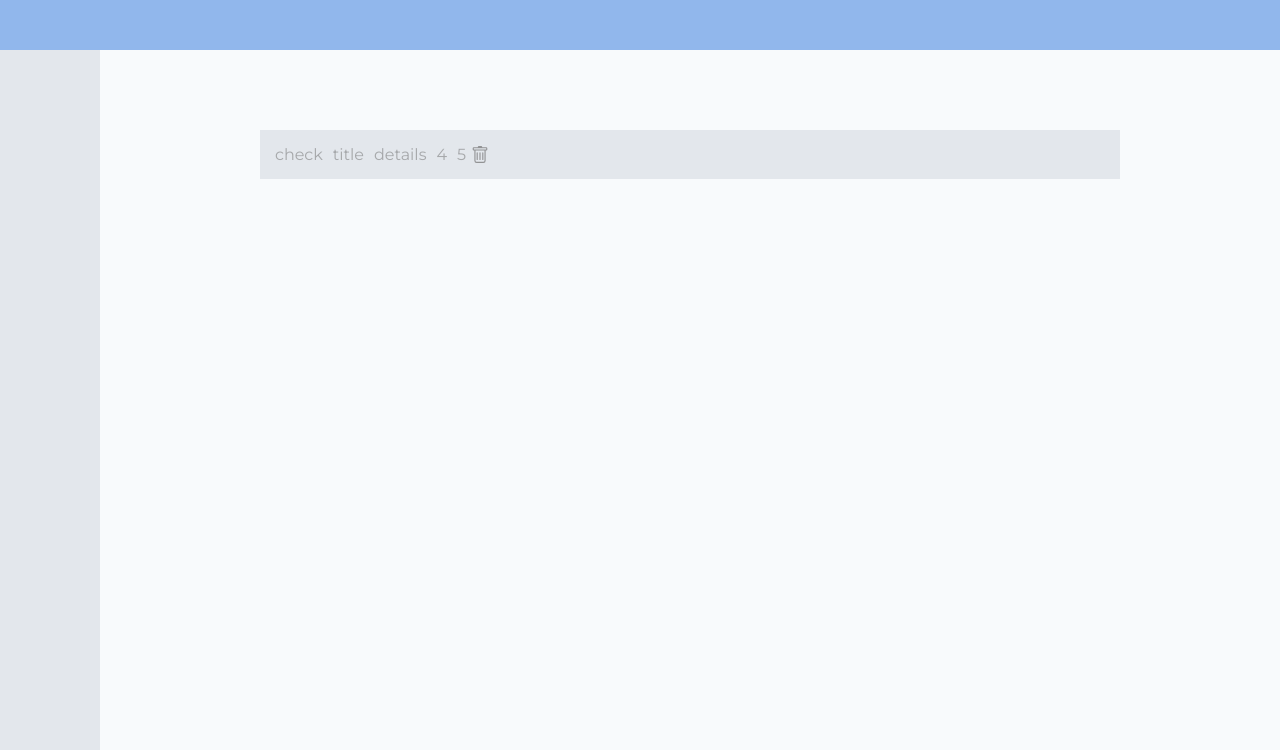
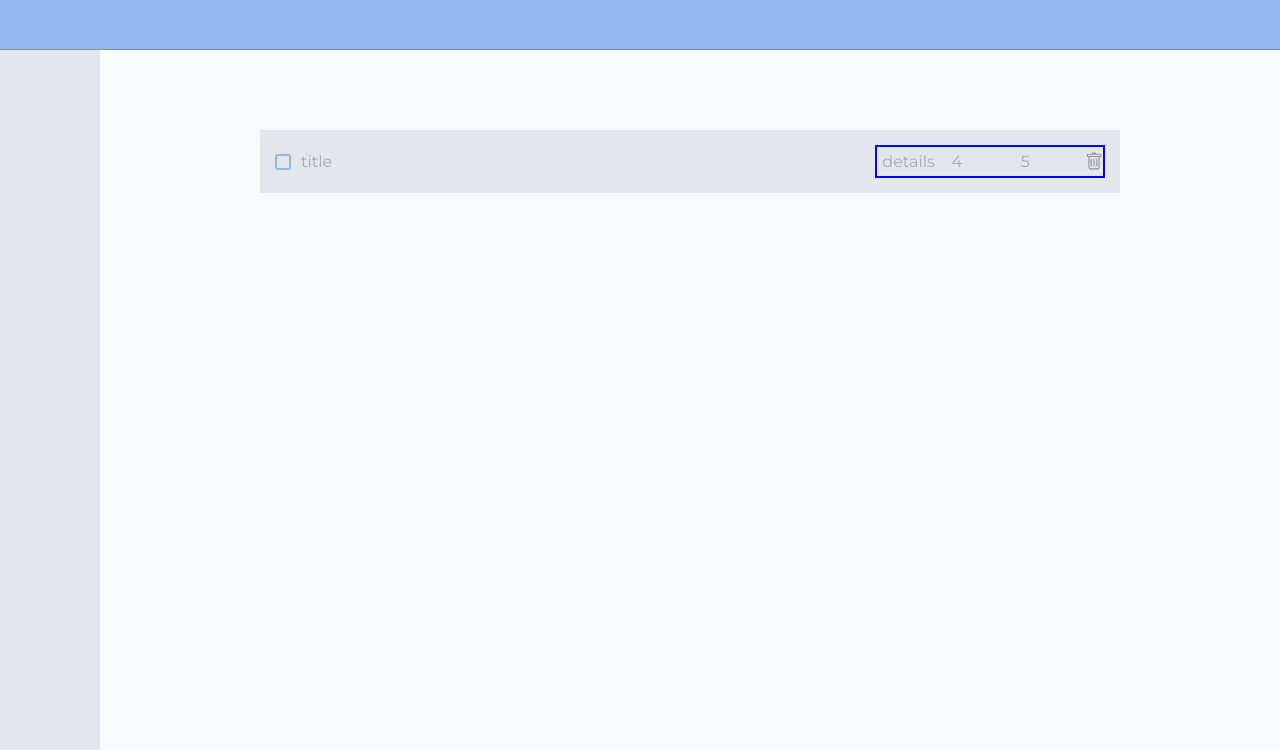
Before and after one commit to juneDaSilva/to-do-list, a website built with webpack: page src/template.html in a window 1280 px wide. Shown: the top 750 px of the page. Built offline with nearby package versions, Linux system fonts and the light colour scheme; a web font is replaced by a local one.

Commit message:
Make seperate styles folder

```diff
--- a/src/main.css
+++ b/src/main.css
@@ -1,13 +1,16 @@
+@import "./styles/cards.css";
+
 :root {
   --main: #f8fafc;
   --sidebar: #dfe4e9d2;
   --header: #91b7ec;
-  --border-dark: #1e293b;
+  --border: #7a8faf;
+  --font: #929395c0;
 }
 
 * {
   font-family: "Montserrat", sans-serif;
-  color: #929395c0;
+  color: var(--font);
 }
 
 body {
@@ -39,43 +42,7 @@ header {
   padding: 5rem 10rem;
 }
 
-.card {
-  padding: 10px;
-  background-color: var(--sidebar);
-  display: flex;
-  align-items: center;
-}
-
-.card div {
-  margin: 5px;
-}
-
-.trash {
-  filter: invert(70%) sepia(7%) saturate(70%) hue-rotate(182deg) brightness(83%)
-    contrast(83%);
-  width: 18px;
-  transition: 0.2s;
-}
-
-.trash:hover {
-  transition: 0.2s;
-  filter: invert(12%) sepia(49%) saturate(502%) hue-rotate(178deg)
-    brightness(98%) contrast(93%);
-  cursor: pointer;
-}
-
-/* .remove-button {
-  width: 18px;
-  transition: 0.3s;
-}
-
-.remove-button:hover {
-  cursor: pointer;
-  transition: 0.3s;
-  transform: scale(1.2);
-} */
-
-footer {
+*/ footer {
   background-color: var(--main);
   grid-row: 3/4;
   grid-column: 2/3;
--- /dev/null
+++ b/src/styles/cards.css
@@ -0,0 +1,50 @@
+.card {
+  padding: 10px;
+  background-color: var(--sidebar);
+  display: flex;
+  align-items: center;
+}
+
+.card div {
+  margin: 5px;
+}
+
+.check {
+  height: 12px;
+  width: 12px;
+  border: 2px solid var(--header);
+  border-radius: 3px;
+}
+
+.title {
+  flex: 1;
+  /* margin-right: 2rem; */
+}
+
+/* keeping tools in seperate container allows spacing of title/tools
+*   & allows for inner spacing rules between individual tools
+*/
+.tools {
+  flex: 0.4;
+  border: 2px solid blue;
+  display: flex;
+}
+
+.tools div {
+  margin-right: 10px;
+  flex: 1;
+}
+
+.trash {
+  filter: invert(70%) sepia(7%) saturate(70%) hue-rotate(182deg) brightness(83%)
+    contrast(83%);
+  width: 18px;
+  transition: 0.2s;
+}
+
+.trash:hover {
+  transition: 0.2s;
+  filter: invert(12%) sepia(49%) saturate(502%) hue-rotate(178deg)
+    brightness(98%) contrast(93%);
+  cursor: pointer;
+}
--- a/src/template.html
+++ b/src/template.html
@@ -20,12 +20,14 @@
     <div class="main-container">
       <main class="main">
         <div class="card">
-          <div class="check">check</div>
+          <div class="check"></div>
           <div class="title">title</div>
-          <div class="details">details</div>
-          <div>4</div>
-          <div>5</div>
-          <img class="trash" src="./images/trash.svg" alt="">
+          <div class="tools">
+            <div class="details">details</div>
+            <div>4</div>
+            <div>5</div>
+            <img class="trash" src="./images/trash.svg" alt="">
+          </div>
         </div>
       </main>
     </div>
```
Also changed, not shown: dist/index.html, dist/main.js, src/images/trash-white.png (deleted).
